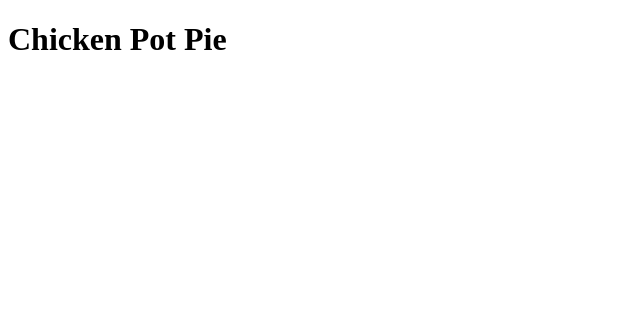
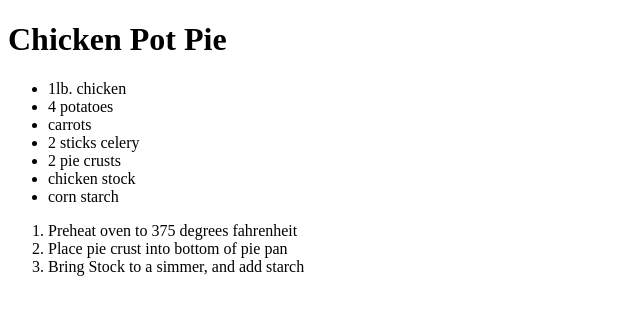
Before and after one commit to signal2NO1SE/odin-recipes, a plain HTML site: page recipes/chicken-pot=pie.html in a window 1280 px wide. Shown: the whole page, without its empty margins (0-640 px from the left). Drawn offline with Linux system fonts and the light colour scheme.

Commit message:
Add first  hyperlink to index, Update pie recipe

```diff
--- a/recipes/chicken-pot=pie.html
+++ b/recipes/chicken-pot=pie.html
@@ -7,5 +7,19 @@
 </head>
 <body>
     <h1>Chicken Pot Pie</h1>
+        <ul>
+            <li>1lb. chicken </li>
+            <li>4 potatoes</li>
+            <li>carrots</li>
+            <li>2 sticks celery</li>
+            <li>2 pie crusts</li>
+            <li>chicken stock</li>
+            <li>corn starch</li>
+        </ul>
+        <ol>
+            <li>Preheat oven to 375 degrees fahrenheit</li>
+            <li>Place pie crust into bottom of pie pan </li>
+            <li>Bring Stock to a simmer, and add starch</li>
+        </ol>
 </body>
 </html>
```
Also changed, not shown: index.html (+4 -1 lines).
